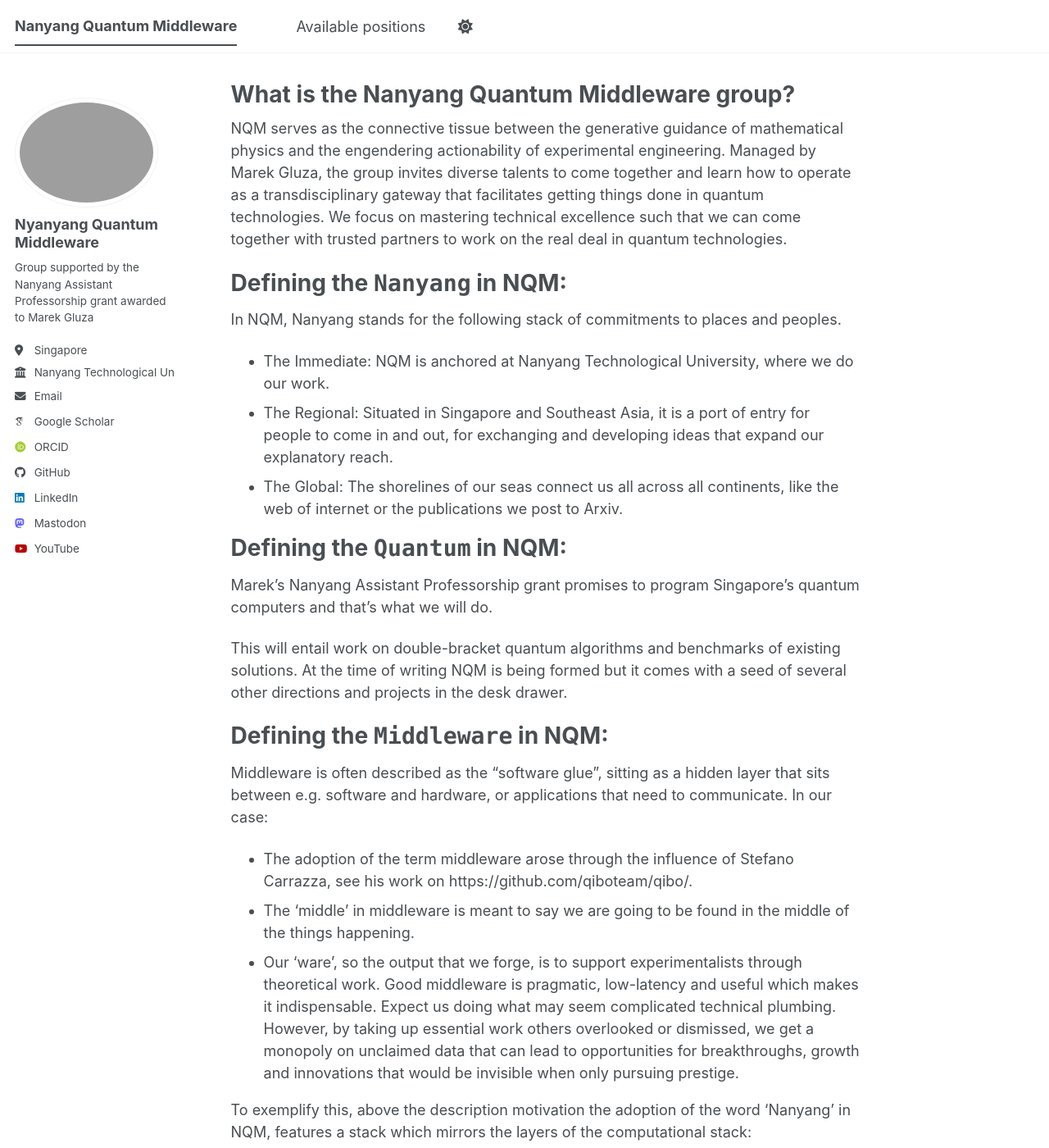
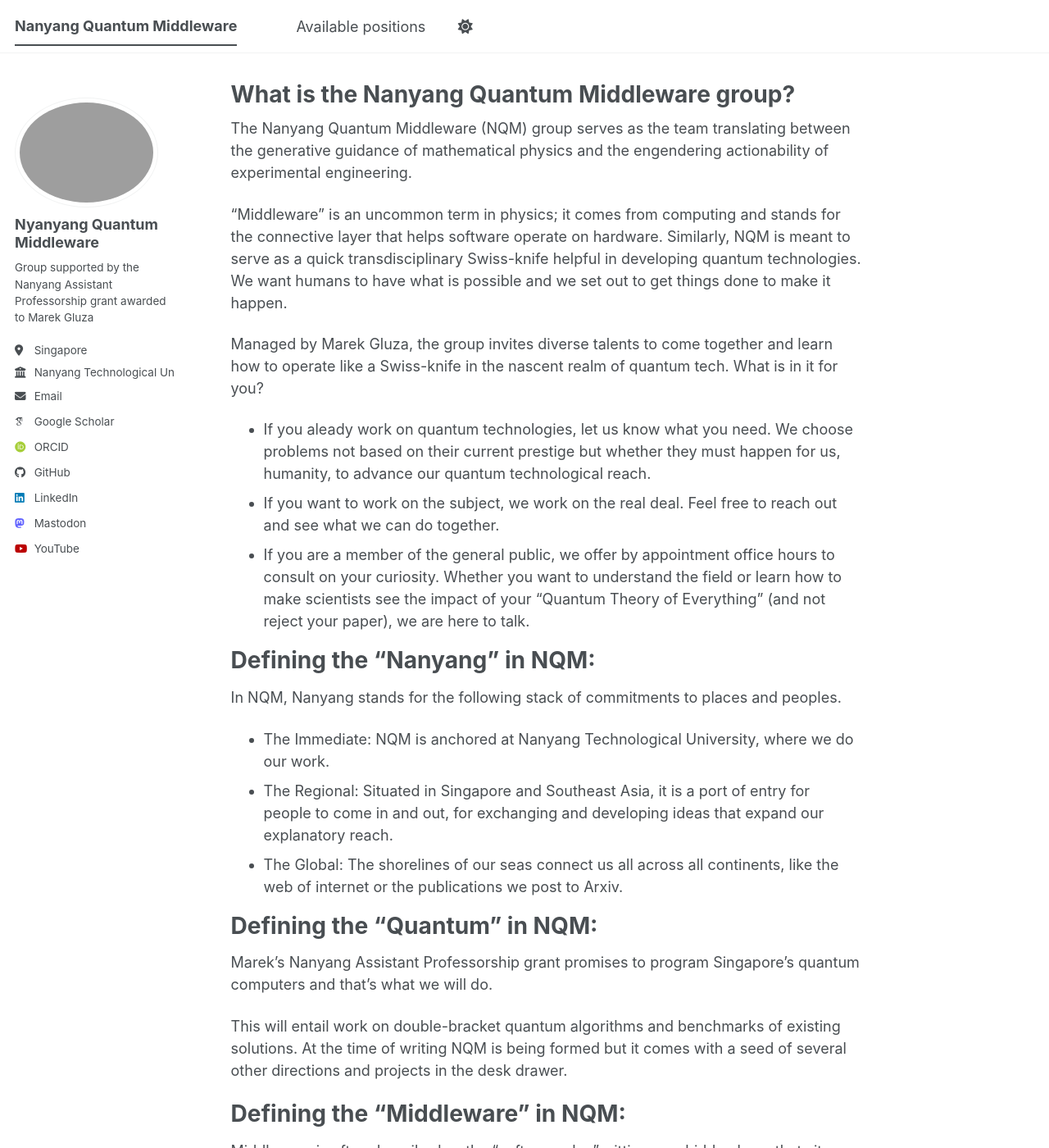
Before and after one commit to marekgluza/marekgluza.github.io, a Jekyll site: the page built from _pages/about.md, in a window 1280 px wide and 1400 px high. Shown: the whole window at 82% size. Built offline with Jekyll 4.4.1, drawn with Linux system fonts in a browser that asks for light colours; some web fonts are replaced; a script bundle is joined from its source files by our own code; library files that are not in the unit come from our copies.

Commit message:
Update about.md

```diff
--- a/_pages/about.md
+++ b/_pages/about.md
@@ -9,19 +9,27 @@
 
 {% include base_path %}
 
-NQM serves as the connective tissue between the generative guidance of mathematical physics and the engendering actionability of experimental engineering.
-Managed by Marek Gluza, the group invites diverse talents to come together and learn how to operate as a transdisciplinary gateway
-that facilitates getting things done in quantum technologies.
-We focus on mastering technical excellence such that we can come together with trusted partners to work on the real deal in quantum technologies.
+The Nanyang Quantum Middleware (NQM) group serves as the team translating between the generative guidance of mathematical physics and the engendering actionability of experimental engineering.
 
-Defining the ``Nanyang`` in NQM:
+"Middleware" is an uncommon term in physics; it comes from computing and stands for the connective layer that helps software operate on hardware.
+Similarly, NQM is meant to serve as a quick transdisciplinary Swiss-knife helpful in developing quantum technologies.
+We want humans to have what is possible and we set out to get things done to make it happen.
+
+Managed by Marek Gluza, the group invites diverse talents to come together and learn how to operate like a Swiss-knife in the nascent realm of quantum tech.
+What is in it for you?
+* If you aleady work on quantum technologies, let us know what you need.
+We choose problems not based on their current prestige but whether they must happen for us, humanity, to advance our quantum technological reach.
+* If you want to work on the subject, we work on the real deal. Feel free to reach out and see what we can do together.
+* If you are a member of the general public, we offer by appointment office hours to consult on your curiosity. Whether you want to understand the field or learn how to make scientists see the impact of your "Quantum Theory of Everything" (and not reject your paper), we are here to talk.
+
+Defining the "Nanyang" in NQM:
 ======
 In NQM, Nanyang stands for the following stack of commitments to places and peoples.
 * The Immediate: NQM is anchored at Nanyang Technological University, where we do our work.
 * The Regional: Situated in Singapore and Southeast Asia, it is a port of entry for people to come in and out, for exchanging and developing ideas that expand our explanatory reach.
 * The Global: The shorelines of our seas connect us all across all continents, like the web of internet or the publications we post to Arxiv.
 
-Defining the ``Quantum`` in NQM:
+Defining the "Quantum" in NQM:
 ======
 Marek's Nanyang Assistant Professorship grant promises to program Singapore's quantum computers and that's what we will do.
 
@@ -29,7 +37,7 @@
 At the time of writing NQM is being formed but it comes with a seed of several other directions and projects in the desk drawer.
 
 
-Defining the ``Middleware`` in NQM:
+Defining the "Middleware" in NQM:
 ======
 Middleware is often described as the "software glue", sitting as a hidden layer that sits between e.g. software and hardware,
 or applications that need to communicate. In our case:
```
